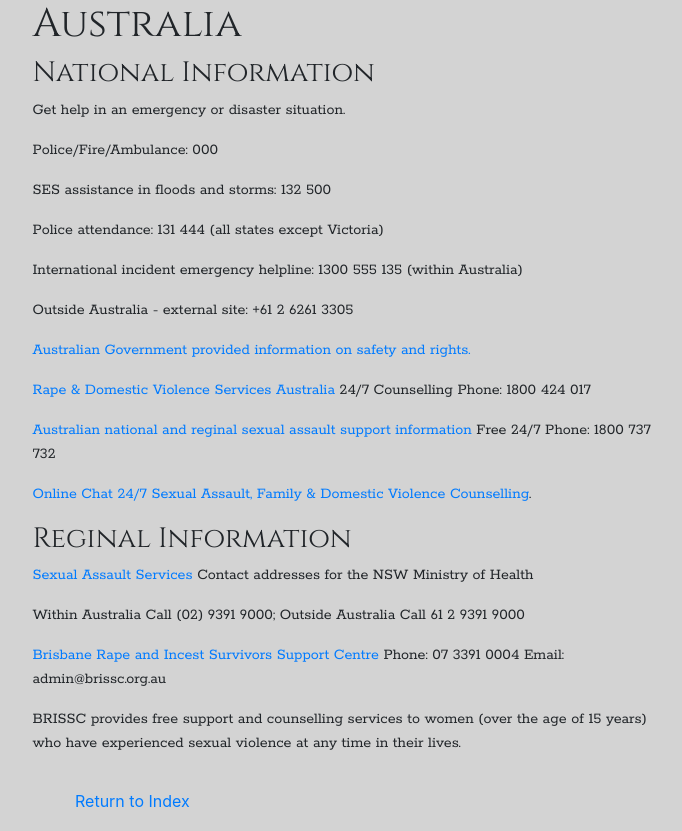
After one commit to steph2088/stephwiki, a Flask app: template templates/infos/Australia.html in a window 1280 px wide. The commit adds this page. Shown: the whole page, without its empty margins (295-977 px from the left). Run offline with Flask 2, Linux system fonts and the light colour scheme; the template is opened without the code that fills it, so the values that code supplies are empty; some libraries are stand-ins or nearby versions.

Commit message:
add australia as new page

```diff
--- /dev/null
+++ b/templates/infos/Australia.html
@@ -0,0 +1,25 @@
+{% extends "base.html" %}
+{% block title %}Australia{% endblock %}
+{% block content %}
+<h1>Australia</h1>
+
+<h3>National Information </h3>
+<p>Get help in an emergency or disaster situation.</P>
+<p>Police/Fire/Ambulance: 000</p>
+<p>SES assistance in floods and storms: 132 500</p>
+<p>Police attendance: 131 444 (all states except Victoria)</p>
+<p>International incident emergency helpline: 1300 555 135 (within Australia)</p>
+<p>Outside Australia - external site: +61 2 6261 3305</p>
+<p> <a href="https://www.australia.gov.au/information-and-services/public-safety-and-law/police-and-crime-prevention">Australian Government provided information on safety and rights. </a> </p>
+<p><a href="http://www.nswrapecrisis.com.au/">Rape & Domestic Violence Services Australia</a> 24/7 Counselling Phone: 1800 424 017</p>
+<p> <a href="https://au.reachout.com/articles/sexual-assault-support">Australian national and reginal sexual assault support information </a> Free 24/7 Phone: 1800 737 732 </p>
+<p> <a href="https://www.1800respect.org.au/"> Online Chat 24/7 Sexual Assault, Family & Domestic Violence Counselling</a>.</p>
+
+<h3>Reginal Information </h3>
+<p><a href="http://www.health.nsw.gov.au/kidsfamilies/protection/Pages/sexual-assault-services.aspx"> Sexual Assault Services </a> Contact addresses for the NSW Ministry of Health </p>
+<p>Within Australia Call (02) 9391 9000; Outside Australia Call 61 2 9391 9000</p>
+<p> <a href="https://brissc.org.au/">Brisbane Rape and Incest Survivors Support Centre </a>Phone: 07 3391 0004 Email: admin@brissc.org.au</p>
+<p>BRISSC provides free support and counselling services to women (over the age of 15 years) who have experienced sexual violence at any time in their lives.</p>
+
+
+{% endblock %}
--- a/templates/infos/italy.html
+++ b/templates/infos/italy.html
@@ -13,4 +13,6 @@
 <p> <a href="https://www.telefonorosa.it/ ">National sexual assault support hotline number and website </a>.Call: 06 37518282</p>
 <p>Every hospital has a first aid ward , it is free, where they give support to the victim and they will call the police.</p>
 <p> <a href="http://www.adocnazionale.it/centri-anti-violenza-lelenco-completo/">List of all Italian Sexual Assault support centers for Women</a></p>
+
+
 {% endblock %}
--- a/templates/infos/vietnam.html
+++ b/templates/infos/vietnam.html
@@ -5,4 +5,8 @@
 
 <p>115 for ambulance</p>
 <p>113 for police</p>
+<p> <a href="https://cefacom.vn/english/">Research Center for Family Health and Community Development (CEFACOM)</a></p>
+<p>Phone: (84) (0) 537-5700; Email: csap@fpt.vn </p>
+
+
 {% endblock %}
```
Also changed, not shown: templates/infos/Austria.html (added, +27 -0 lines), templates/infos/china.html (+9 -0 lines), templates/infos/germany.html (+9 -1 lines), templates/infos/japan.html (+5 -8 lines), templates/infos/uk.html (+14 -0 lines).
